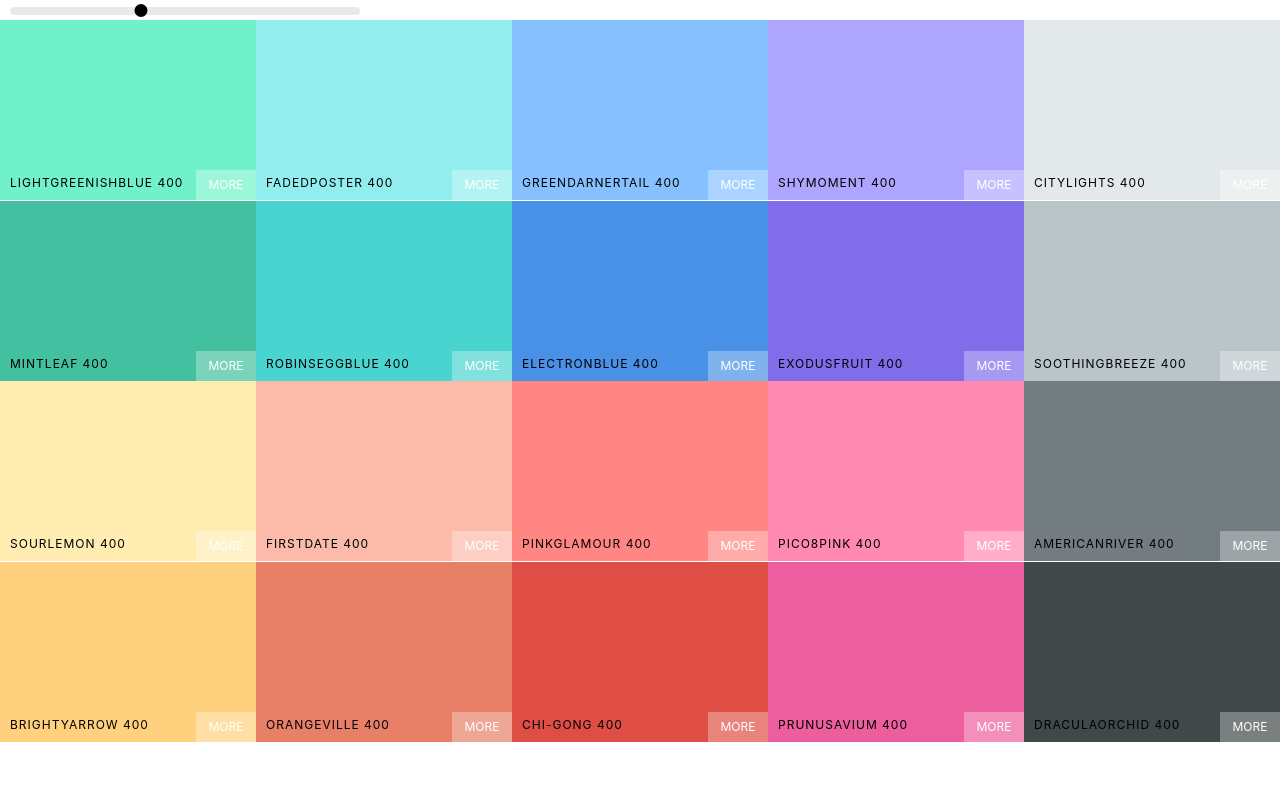
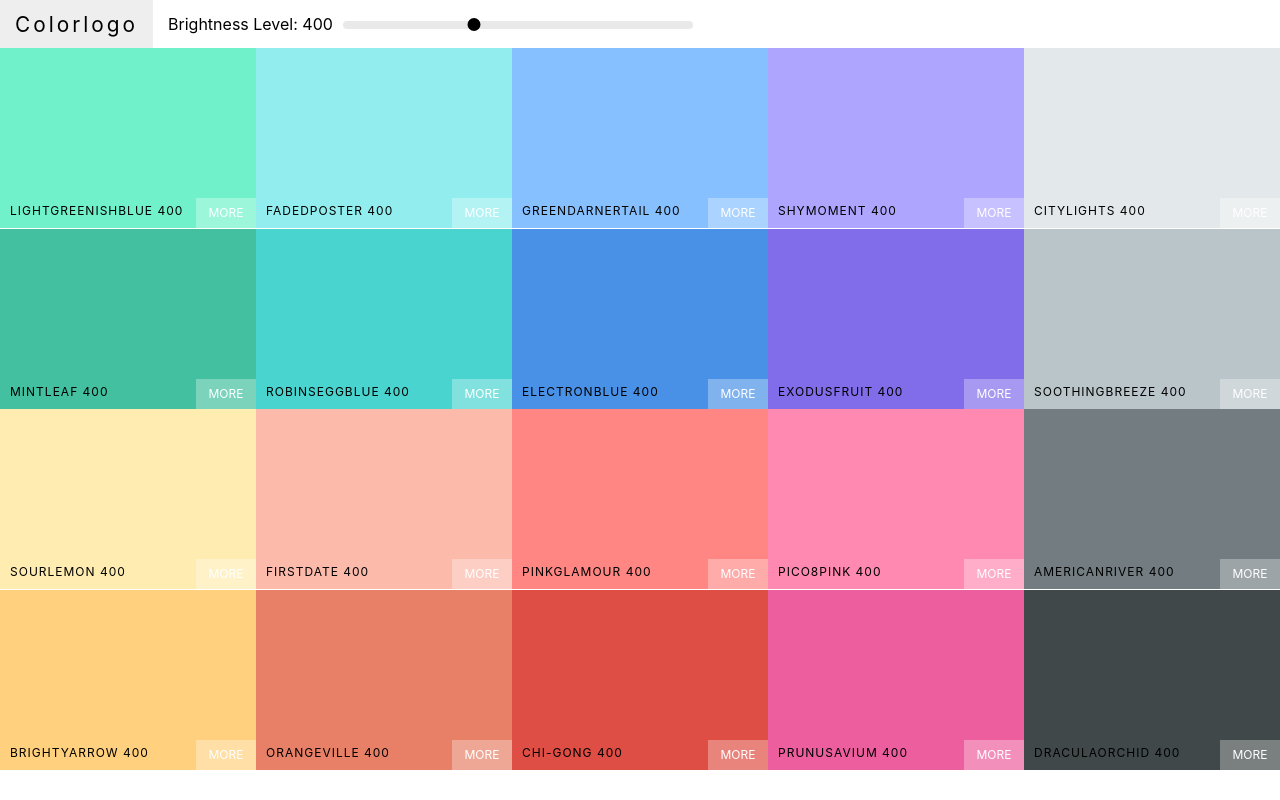
Before and after one commit to yflin9/react-palette, a React (Create React App) app: page / in a window 1280 px wide. Built offline with nearby package versions, Linux system fonts and the light colour scheme.

Commit message:
add Navbar

```diff
--- /dev/null
+++ b/src/Navbar.css
@@ -0,0 +1,44 @@
+.Navbar {
+  display: flex;
+  align-items: center;
+  justify-content: flex-start;
+  height: 6vh;
+}
+
+.logo {
+  height: 100%;
+  display: flex;
+  align-items: center;
+  background-color: #eee;
+  padding: 0 15px;
+  margin-right: 15px;
+  font-size: 1.3rem;
+  letter-spacing: 3px;
+}
+
+.slider {
+  width: 350px;
+  margin: 0 10px;
+  display: inline-block;
+}
+
+.rc-slider-track {
+  background-color: transparent;
+}
+
+.rc-slider-rail {
+  height: 8px;
+}
+
+.rc-slider-handle,
+.rc-slider-handle:hover,
+.rc-slider-handle:active,
+.rc-slider-handle:focus {
+  outline: none;
+  background-color: #000;
+  border-color: #000;
+  box-shadow: none;
+  width: 13px;
+  height: 13px;
+  margin-top: -3px;
+}
--- /dev/null
+++ b/src/Navbar.js
@@ -0,0 +1,26 @@
+import React from "react";
+import Slider from "rc-slider";
+import "rc-slider/assets/index.css";
+import "./Navbar.css";
+
+const Navbar = ({ level, setLevel }) => {
+  return (
+    <nav className="Navbar">
+      <div className="logo">Colorlogo</div>
+      <div className="slider-container">
+        <span>Brightness Level: {level}</span>
+        <div className="slider">
+          <Slider
+            defaultValue={level}
+            min={100}
+            max={900}
+            step={100}
+            onAfterChange={setLevel}
+          />
+        </div>
+      </div>
+    </nav>
+  );
+};
+
+export default Navbar;
--- a/src/Palette.css
+++ b/src/Palette.css
@@ -5,30 +5,3 @@
 .Palette-colors {
   height: 90%;
 }
-
-.slider {
-  width: 350px;
-  margin: 0 10px;
-  display: inline-block;
-}
-
-.rc-slider-track {
-  background-color: transparent;
-}
-
-.rc-slider-rail {
-  height: 8px;
-}
-
-.rc-slider-handle,
-.rc-slider-handle:hover,
-.rc-slider-handle:active,
-.rc-slider-handle:focus {
-  outline: none;
-  background-color: #000;
-  border-color: #000;
-  box-shadow: none;
-  width: 13px;
-  height: 13px;
-  margin-top: -3px;
-}
--- a/src/Palette.js
+++ b/src/Palette.js
@@ -1,7 +1,6 @@
 import React, { useState } from "react";
 import ColorBox from "./ColorBox";
-import Slider from "rc-slider";
-import "rc-slider/assets/index.css";
+import Navbar from "./Navbar";
 
 import "./Palette.css";
 
@@ -15,15 +14,7 @@ const Palette = ({ palette }) => {
   return (
     <>
       <div className="Palette">
-        <div className="slider">
-          <Slider
-            defaultValue={level}
-            min={100}
-            max={900}
-            step={100}
-            onAfterChange={setLevel}
-          />
-        </div>
+        <Navbar level={level} setLevel={setLevel} />
         <div className="Palette-colors">{colorBoxes}</div>
       </div>
     </>
```
